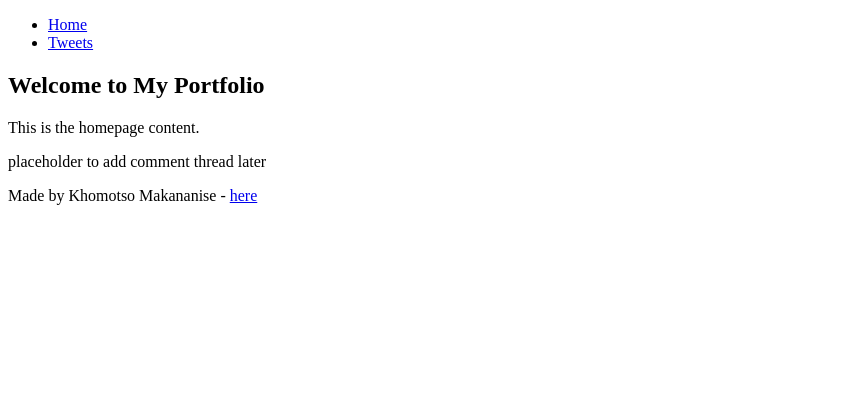
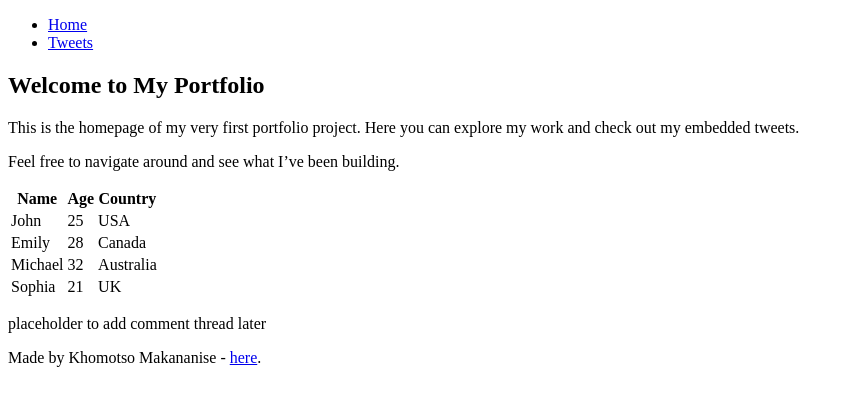
Before and after one commit to Mokoena-debug/My_First_Portfolio, a plain HTML site: page html_basic/index.html in a window 1280 px wide. Shown: the whole page, without its empty margins (0-854 px from the left). Drawn offline with Linux system fonts and the light colour scheme.

Commit message:
Add learners table to index.html

```diff
--- a/html_basic/index.html
+++ b/html_basic/index.html
@@ -2,6 +2,7 @@
 <html lang="en">
 <head>
   <meta charset="UTF-8">
+  <meta name="viewport" content="width=device-width, initial-scale=1.0">
   <title>My First Portfolio</title>
 </head>
 <body>
@@ -14,14 +15,47 @@
   <main>
     <article>
       <h1>Welcome to My Portfolio</h1>
-      <p>This is the homepage content.</p>
+      <p>This is the homepage of my very first portfolio project. Here you can explore my work and check out my embedded tweets.</p>
+      <p>Feel free to navigate around and see what I’ve been building.</p>
+
+      <table>
+        <thead>
+          <tr>
+            <th>Name</th>
+            <th>Age</th>
+            <th>Country</th>
+          </tr>
+        </thead>
+        <tbody>
+          <tr>
+            <td>John</td>
+            <td>25</td>
+            <td>USA</td>
+          </tr>
+          <tr>
+            <td>Emily</td>
+            <td>28</td>
+            <td>Canada</td>
+          </tr>
+          <tr>
+            <td>Michael</td>
+            <td>32</td>
+            <td>Australia</td>
+          </tr>
+          <tr>
+            <td>Sophia</td>
+            <td>21</td>
+            <td>UK</td>
+          </tr>
+        </tbody>
+      </table>
     </article>
     <aside>
       <p>placeholder to add comment thread later</p>
     </aside>
   </main>
   <footer>
-    <p>Made by Khomotso Makananise - <a href="https://github.com/Mokoena-debug" target="_blank">here</a></p>
+    <p>Made by Khomotso Makananise - <a href="https://github.com/Mokoena-debug" target="_blank">here</a>.</p>
   </footer>
 </body>
 </html>
```
